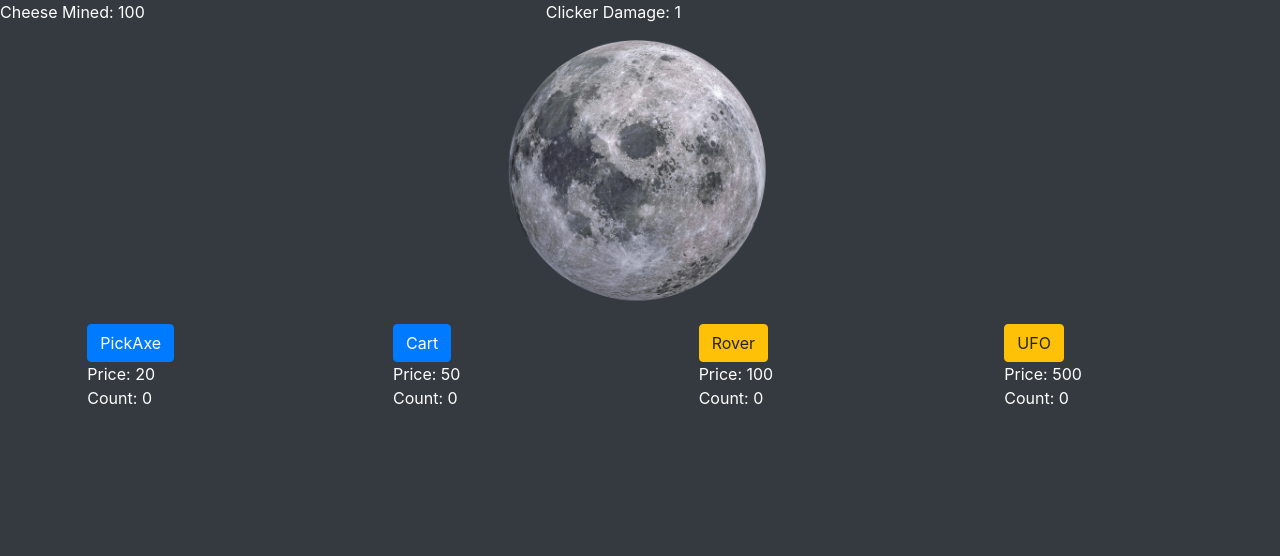
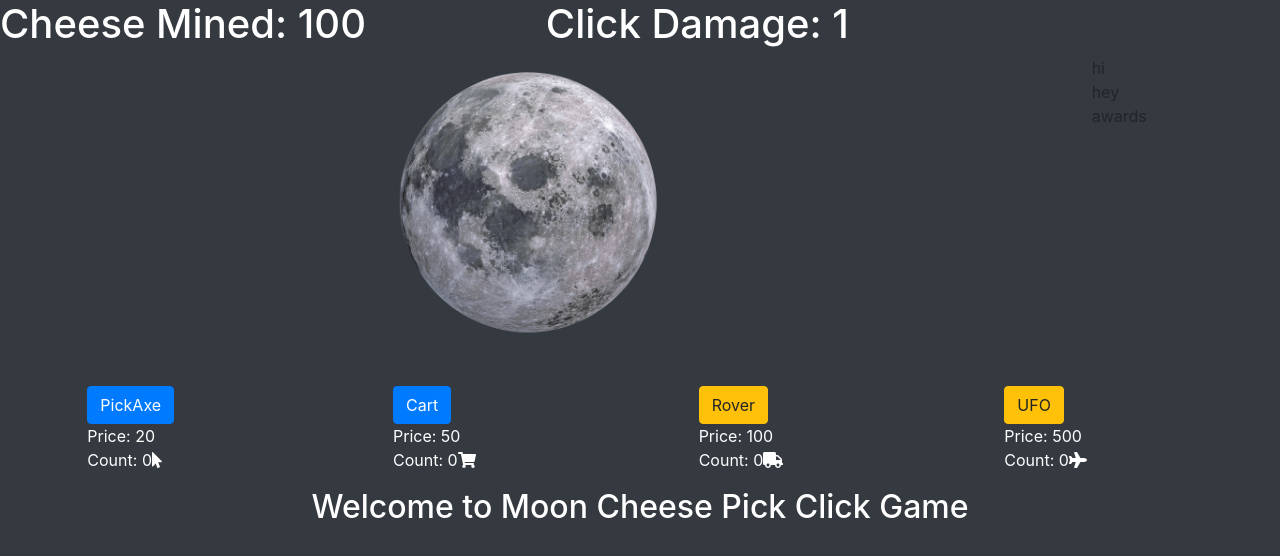
Before and after one commit to JacobHelm36/week-2-checkpoint, a plain HTML site: page index.html in a window 1280 px wide. Drawn offline with nearby package versions, Linux system fonts and the light colour scheme.

Commit message:
fixed moon

```diff
--- a/app.js
+++ b/app.js
@@ -1,7 +1,17 @@
+//hide an upgrade the user can only see after a certain amount of supplies are gathered
+
 let cheeseCount = 100
 let clickDamage = 1
 let autoModPurchases = []
 
+let cheeseThief = {
+  thief: {
+    multiplier: 50,
+    quantity: 0,
+
+  }
+}
+//make
 let clickUpgrades = {
   pickAxes: {
     price: 20,
@@ -32,9 +42,20 @@ let autoUpgrades = {
 
 let inspirationElem = document.getElementById("more-supplies")
 
+
+function hideClick() {
+  if (cheeseCount > 2000) {
+    document.getElementById("ok-button").hidden = false
+  } else {
+    document.getElementById("ok-button").hidden = true
+  }
+}
+hideClick()
+
 //initial click function
 function mine() {
   cheeseCount += clickDamage
+  document.getElementById("welcome").hidden = true
   update()
 }
 //click upgrade purchase buttons
@@ -96,6 +117,7 @@ function collectAutoUpgrades() {
 
 //add how many items the user has
 function update() {
+//add an if else statement for a cheese thief after a certain amount of points
   document.getElementById("update-cheese").textContent = cheeseCount.toString();
   document.getElementById("click-dmg").textContent = clickDamage.toString();
   document.getElementById("cart-price").textContent = clickUpgrades.carts.price.toString()
--- a/index.html
+++ b/index.html
@@ -1,7 +1,7 @@
 <!doctype html>
 <html lang="en">
   <head>
-    <title>Title</title>
+    <title>Moon Cheese</title>
     <!-- Required meta tags -->
     <meta charset="utf-8">
     <meta name="viewport" content="width=device-width, initial-scale=1, shrink-to-fit=no">
@@ -9,6 +9,7 @@
     <!-- Bootstrap CSS -->
     <link rel="stylesheet" href="https://stackpath.bootstrapcdn.com/bootstrap/4.3.1/css/bootstrap.min.css" integrity="sha384-ggOyR0iXCbMQv3Xipma34MD+dH/1fQ784/j6cY/iJTQUOhcWr7x9JvoRxT2MZw1T" crossorigin="anonymous">
     <link rel="stylesheet" href="style.css">
+    <script src="https://use.fontawesome.com/releases/v5.12.0/js/all.js" data-auto-replace-svg="nest"></script>
   </head>
 
 
@@ -16,45 +17,64 @@
     <header class="fluid-container">
 <!--the score and upgrades selected go here-->
       <div class="row">
-        <div class="col-5 text-white">Cheese Mined: <span id="update-cheese"></span></div>
-        <div class="col-5 text-white">Clicker Damage: <span id="click-dmg"></span></div>
+        <h1 class="col-5 text-white">Cheese Mined: <span id="update-cheese"></span></h1>
+        <h1 class="col-5 text-white">Click Damage: <span id="click-dmg"></span></h1>
         <div class="col-6"></div>
 
         </div>
 
       </div>
       <div class="row">
-        <div class="col-12 text-center">
+        <div class="col-10 text-center">
           <div onclick="mine()">
             <img class="moon" src="../images/moon.png" alt="Picture of the moon">
           </div>
         </div>
+        <div class="col-2">
+          <div class="row">
+            <div class="col-12">hi</div>
+          </div>
+          <div class="row">
+            <div class="col-12">hey</div>
+          </div>
+          <div class="row">
+            <div class="col-12">awards</div>
+          </div>
+        </div>
       </div>
 <!---This will be the upgrades row-->
-      <div class="row space-buttons text-white">
+      <div class="row space-buttons text-white pad-top">
         <div class="col-2 btn-fix">
-          <button type="button" class="btn btn-primary" onclick="buyPickAxe()">PickAxe</button>
-          <p>Price: <span id="pick-price"></span><br>Count: <span id="pick-count"></span></p>
+          <button type="button" class="btn btn-primary addMore" onclick="buyPickAxe()" title="Add 1 damage">PickAxe</button>
+          <p>Price: <span id="pick-price"></span><br>Count: <span id="pick-count"></span><i class="fa fa-mouse-pointer" aria-hidden="true"></i></p>
         </div>
         <div class="col-2 btn-fix">
           <button type="button" class="btn btn-primary" onclick="buyCart()">Cart</button>
-          <p>Price: <span id="cart-price"></span><br>Count: <span id="cart-count"></span></p>
+          <p>Price: <span id="cart-price"></span><br>Count: <span id="cart-count"></span><i class="fa fa-shopping-cart" aria-hidden="true"></i></p>
         </div>
         <div class="col-2 btn-fix">
-          <button type="button" class="btn btn-warning" onclick="automaticButtons('rovers')">Rover</button>
-          <p>Price: <span id="rover-price"></span><br>Count: <span id="rover-count"></span>
+          <button type="button" class="btn btn-warning addMore" onclick="automaticButtons('rovers')" title="Gain cheese passively">Rover</button>
+          <p>Price: <span id="rover-price"></span><br>Count: <span id="rover-count"></span><i class="fa fa-truck" aria-hidden="true"></i></i>
           </p>
         </div>
         <div class="col-2 btn-fix">
           <button type="button" class="btn btn-warning" onclick="automaticButtons('UFO')">UFO</button>
-          <p>Price: <span id="ufo-price"></span><br>Count: <span id="ufo-count"></span></p>
+          <p>Price: <span id="ufo-price"></span><br>Count: <span id="ufo-count"></span><i class="fa fa-plane" aria-hidden="true"></i></p>
         </div>
       </div>
+      <div class="row">
+        <div class="col-12">
+          <h2 class='text-center text-white' id="welcome">Welcome to Moon Cheese Pick Click Game</h2>
+          <button class="button" id="ok-button">You are a boss</button>
+        </div>
+      </div>
+<!--add an animation for a large purchase and an award-->
       <div class="row">
         <div class="col-12">
           <p class="text-center text-white" id="more-supplies"></p>
         </div>
       </div>
+  <!---add an image for a stockpile of the cheese collected-->
 
     </header>
 
--- a/style.css
+++ b/style.css
@@ -11,3 +11,6 @@
 .btn-fix {
   width: 5em;
 }
+.pad-top{
+  padding-top: 30px;
+}
```
